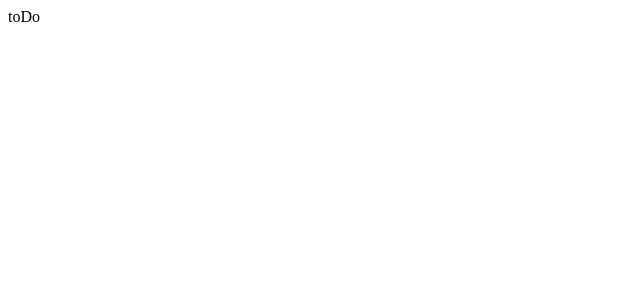
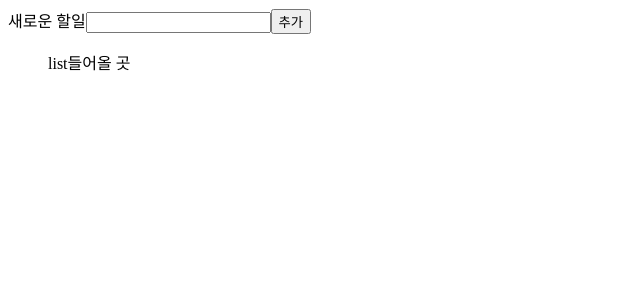
Before and after one commit to annasyun/todolist, a React (Create React App) app: page /todo in a window 1280 px wide. Shown: the top 300 px of the page, without its empty margins (0-640 px from the left). Built offline with nearby package versions, Linux system fonts and the light colour scheme.

Commit message:
feat: 할일추가 버튼 클릭시 todo input 값 post기능

```diff
--- a/src/api/client.js
+++ b/src/api/client.js
@@ -1,7 +1,17 @@
 import axios from "axios";
 import { BASE_URL } from "../constant/baseUrl";
+
+const access_token = localStorage.getItem("signInToken");
 
 export const axiosApi = axios.create({
   baseURL: BASE_URL,
   headers: { "Content-Type": "application/json" },
 });
+
+export const axiosAuthApi = axios.create({
+  baseURL: BASE_URL,
+  headers: {
+    Authorization: `Bearer ${access_token}`,
+    "Content-Type": "application/json",
+  },
+});
--- /dev/null
+++ b/src/api/todo.js
@@ -0,0 +1,7 @@
+import { axiosAuthApi } from "./client";
+
+export const postTodoAxios = async (body) => {
+  const res = await axiosAuthApi.post("/todos", body);
+
+  return res;
+};
--- /dev/null
+++ b/src/components/TodoList.jsx
@@ -0,0 +1,6 @@
+import React from "react";
+
+export default function TodoList() {
+
+  return <ul>list들어올 곳</ul>
+}
--- a/src/hooks/useInput.jsx
+++ b/src/hooks/useInput.jsx
@@ -9,7 +9,11 @@ export default function useInput(init, 유효성검사함수) {
 
   const onchange = (event) => {
     setValue(event.target.value);
-    유효성검사결과.current = 유효성검사함수(event.target.value);
+
+    // 유효성검사함수 parameter 값이 들어가는 경우
+    if (유효성검사함수) {
+      유효성검사결과.current = 유효성검사함수(event.target.value);
+    }
   };
 
   return [{ value, onchange }, 유효성검사결과];
--- a/src/pages/ToDo.jsx
+++ b/src/pages/ToDo.jsx
@@ -1,5 +1,38 @@
-import React from "react";
+import React, { useEffect, useState } from "react";
+import useInput from "../hooks/useInput";
+import { postTodoAxios } from "../api/todo";
+import TodoList from "../components/TodoList";
 
 export default function ToDo() {
-  return <div>toDo</div>;
+  const [todoValue] = useInput("");
+  const [투두리스트, set투두리스트] = useState();
+  console.log("투두값:", todoValue);
+  useEffect(() => {
+    // 렌더링 될 때 다른 코드들 실행 후 마지막에 실행되는 코드.
+    // 의존성 배열이 있는 경우, 의존성 배열값이 변경 될 때마다 콜백함수가 실행 된다.
+    console.log("주시되고 있음");
+  }, [todoValue.value]);
+
+  const 할일추가 = async () => {
+    const res = await postTodoAxios({
+      todo: todoValue.value,
+    });
+    console.log("응답:", res);
+  };
+
+  return (
+    <div className="cont-list">
+      <label htmlFor="inp-todo">새로운 할일</label>
+      <input
+        id="inp-todo"
+        value={todoValue.value}
+        onChange={todoValue.onchange}
+        data-testid="new-todo-input"
+      />
+      <button onClick={할일추가} data-testid="new-todo-add-button">
+        추가
+      </button>
+      <TodoList />
+    </div>
+  );
 }
```
Also changed, not shown: src/components/ListItem.jsx (added, +12 -0 lines).
